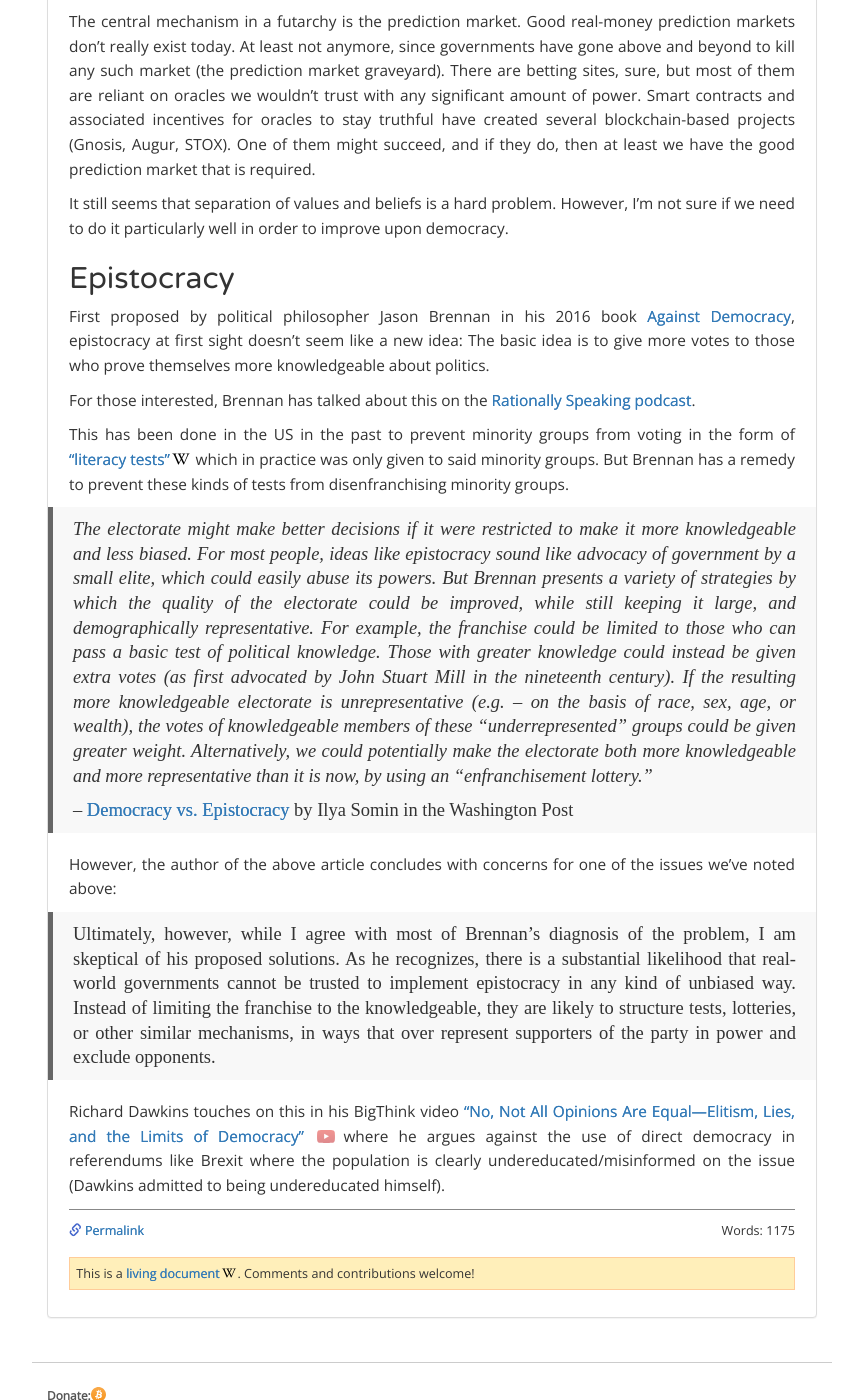
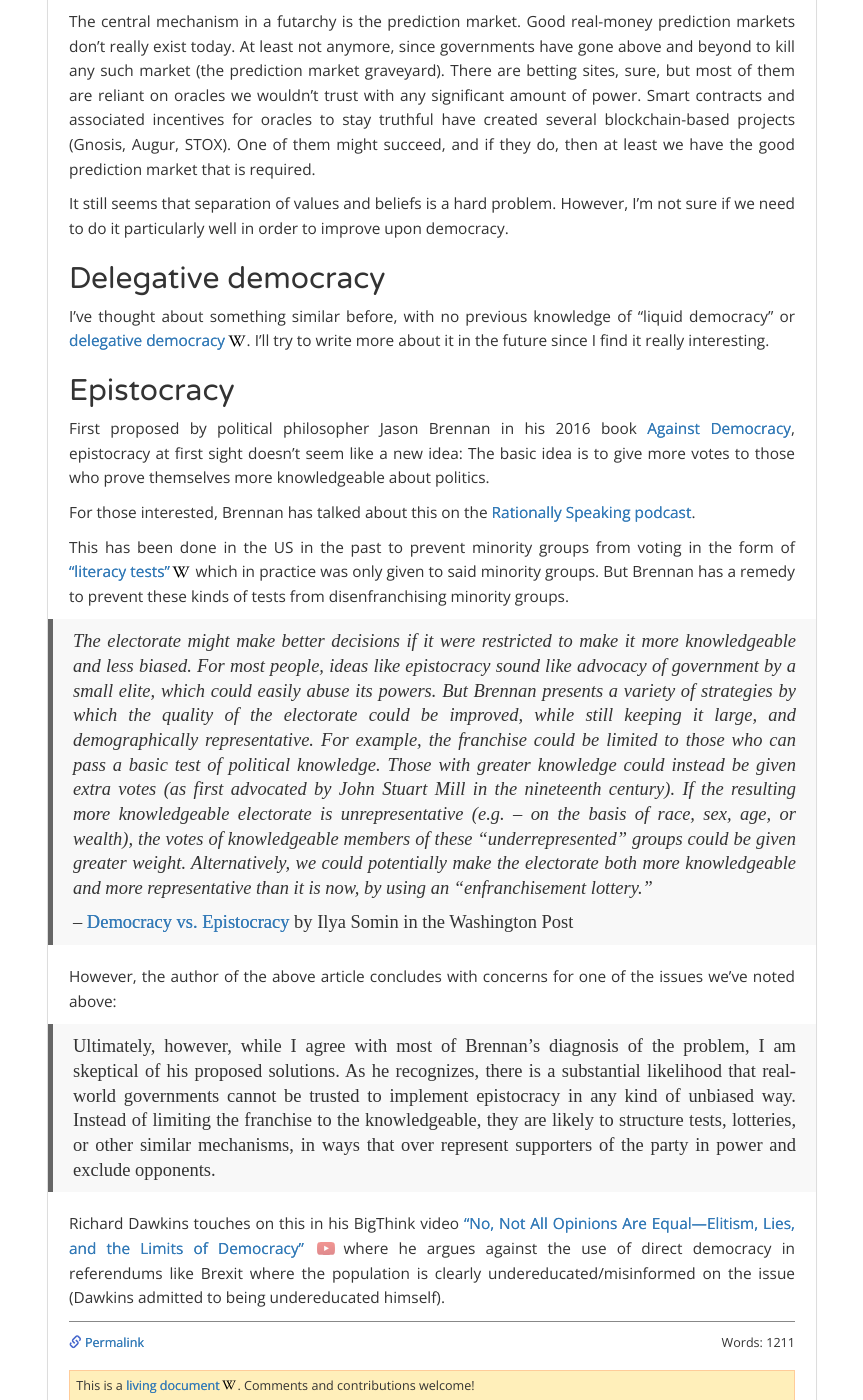
Before and after one commit to ErikBjare/ErikBjare.github.io, a Jekyll site: the page built from _wiki/after-democracy.md, in a window 1280 px wide and 1400 px high, scrolled down 1847 px. Shown: the whole window, without its empty margins (208-1071 px from the left). Built offline with Jekyll 4.4.1, drawn with Linux system fonts in a browser that asks for light colours; nearby versions of some CDN libraries; comment, search, counter and statistics services are not loaded.

Commit message:
added mention of delegative democracy

```diff
--- a/_wiki/after-democracy.md
+++ b/_wiki/after-democracy.md
@@ -68,6 +68,11 @@
 It still seems that separation of values and beliefs is a hard problem. However, I'm not sure if we need to do it particularly well in order to improve upon democracy.
 
 
+## Delegative democracy
+
+I've thought about something similar before, with no previous knowledge of "liquid democracy" or [delegative democracy](https://en.wikipedia.org/wiki/Delegative_democracy). I'll try to write more about it in the future since I find it really interesting.
+
+
 ## Epistocracy
 
 First proposed by political philosopher Jason Brennan in his 2016 book [Against Democracy](https://www.amazon.com/Against-Democracy-Jason-Brennan/dp/0691162603/), epistocracy at first sight doesn't seem like a new idea: The basic idea is to give more votes to those who prove themselves more knowledgeable about politics.
```
